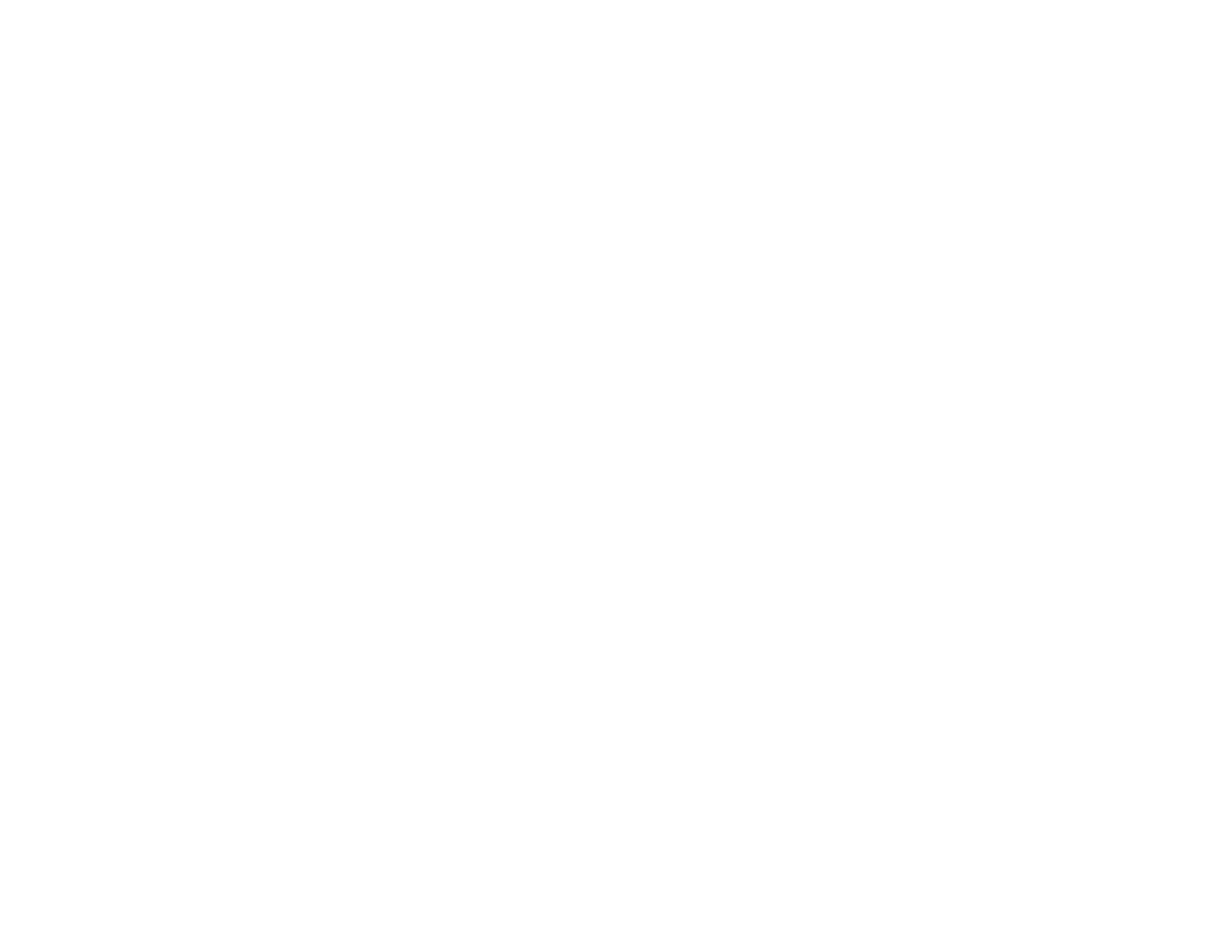
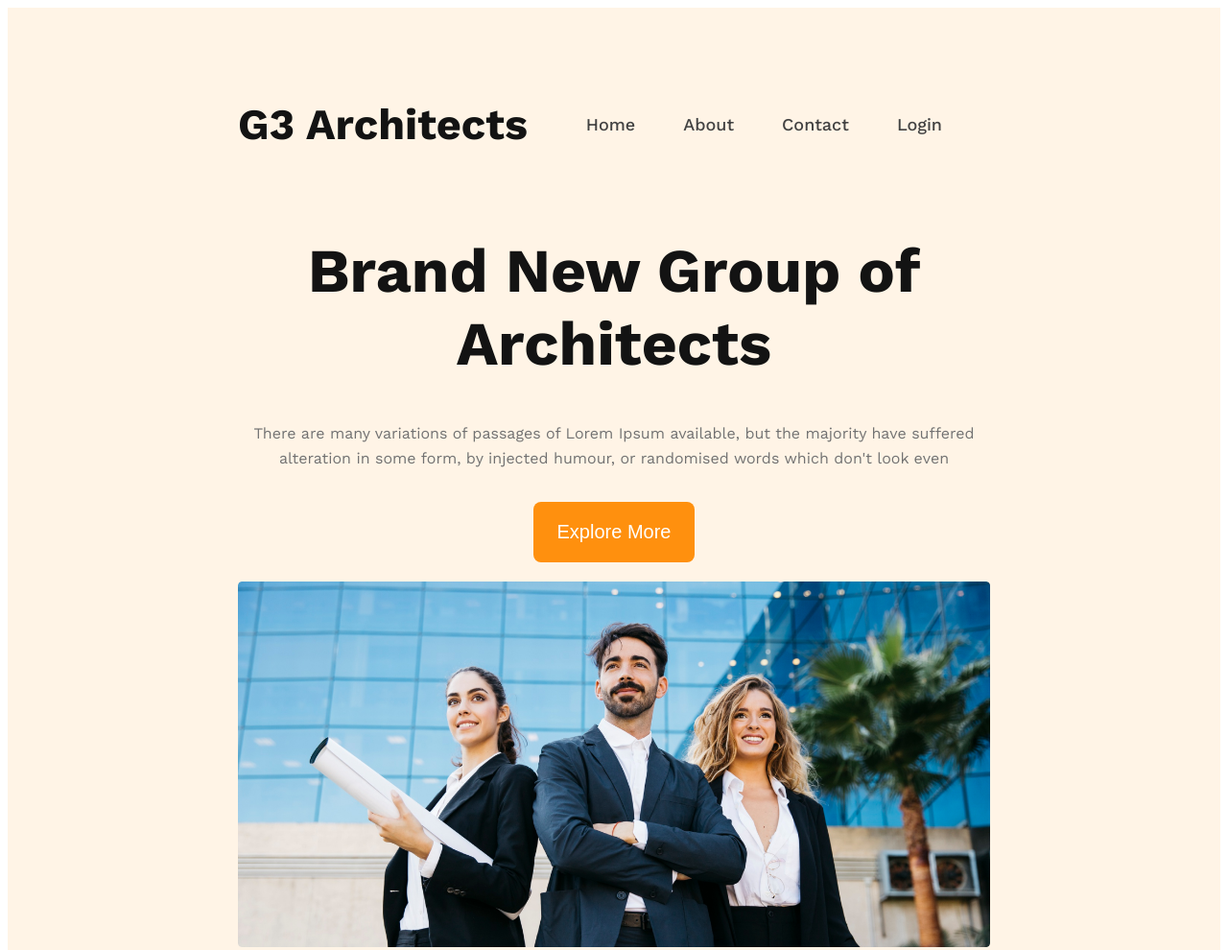
Before and after one commit to khalidbinibrahim/g3-architects-website, a plain HTML site: page index.html in a window 1280 px wide. Shown: the top 990 px of the page at 96% size. Before the commit the page ends 800 px from the top, so only its background shows below. Drawn offline with nearby package versions, Linux system fonts and the light colour scheme.

Commit message:
added header section

```diff
--- a/index.html
+++ b/index.html
@@ -1,12 +1,43 @@
 <!DOCTYPE html>
 <html lang="en">
+
 <head>
     <meta charset="UTF-8">
     <meta name="viewport" content="width=device-width, initial-scale=1.0">
     <title>G3 Architects</title>
     <link rel="stylesheet" href="style.css">
 </head>
+
 <body>
+    <header>
+        <nav>
+            <h3>G3 Architects</h3>
+            <ul>
+                <li><a href="#">Home</a></li>
+                <li><a href="#">About</a></li>
+                <li><a href="#">Contact</a></li>
+                <li><a href="#">Login</a></li>
+            </ul>
+        </nav>
+        <div class="header">
+            <div class="header-content">
+                <h1 class="header-title">Brand New Group of Architects</h1>
+                <p class="header-des">There are many variations of passages of Lorem Ipsum available, but the majority
+                    have suffered alteration in some form, by injected humour, or randomised words which don't look even
+                </p>
+                <button class="btn-primary">Explore More</button>
+            </div>
+            <img src="images/banner.png" alt="Banner">
+        </div>
+    </header>
 
+    <main>
+
+    </main>
+
+    <footer>
+
+    </footer>
 </body>
+
 </html>
--- a/style.css
+++ b/style.css
@@ -0,0 +1,98 @@
+@import url('https://fonts.googleapis.com/css2?family=Work+Sans:ital,wght@0,300;0,400;0,500;0,600;0,700;0,800;0,900;1,500&display=swap');
+
+body {
+    font-family: 'Work Sans', sans-serif;
+}
+
+header {
+    background: rgba(255, 144, 14, 0.10);
+    padding: 50px 240px;
+}
+
+nav {
+    display: flex;
+    justify-content: space-between;
+    align-items: center;
+}
+
+nav h3 {
+    color: #131313;
+    font-size: 45px;
+    font-weight: 700;
+}
+
+nav>ul {
+    display: flex;
+}
+
+nav li {
+    list-style: none;
+    margin-right: 50px;
+    font-size: 18px;
+    font-weight: 500;
+}
+
+nav li a {
+    text-decoration: none;
+    color: #424242;
+}
+
+.header-content {
+    max-width: 800px;
+    text-align: center;
+    margin: 0 auto;
+}
+
+.header-title {
+    color: #131313;
+    text-align: center;
+    font-size: 64px;
+    font-weight: 700;
+}
+
+.header-des {
+    color: #727272;
+    text-align: center;
+    font-size: 16px;
+    font-weight: 400;
+    line-height: 26px;
+    margin-bottom: 32px;
+}
+
+.header img {
+    display: block;
+    margin-top: 20px;
+    width: 100%;
+}
+
+.btn-primary {
+    border-radius: 8px;
+    background: #FF900E;
+    color: #FFF;
+    text-align: center;
+    border: none;
+    font-size: 20px;
+    font-weight: 400;
+    padding: 20px 25px;
+}
+
+/* responsive */
+@media screen and (max-width: 576px) {
+    header {
+        padding: 20px;
+    }
+
+    nav {
+        flex-direction: column;
+    }
+}
+
+@media screen and (min-width: 576px) and (max-width: 960px) {
+    header {
+        padding: 50px;
+    }
+
+    nav {
+        flex-direction: column;
+    }
+}
```
